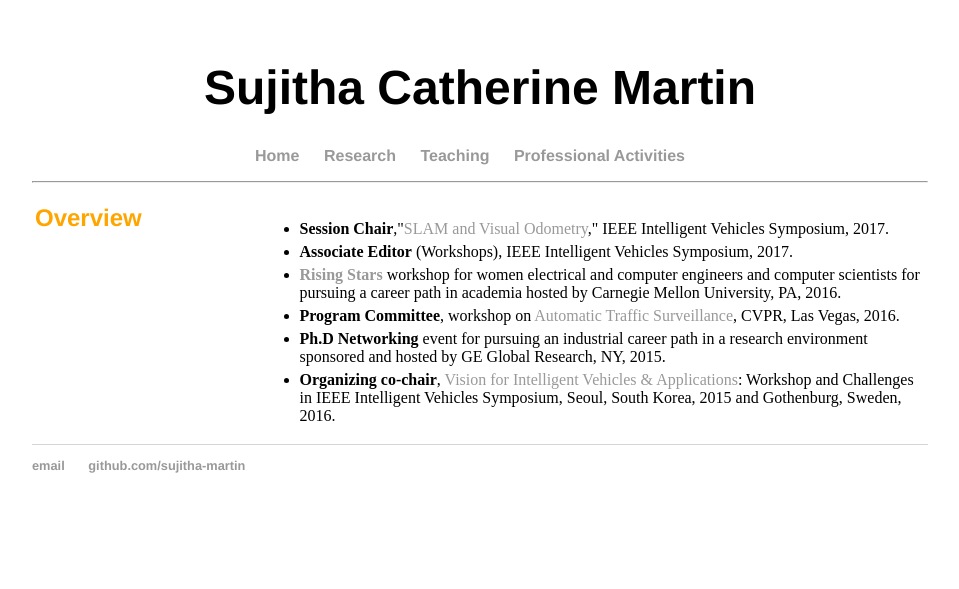
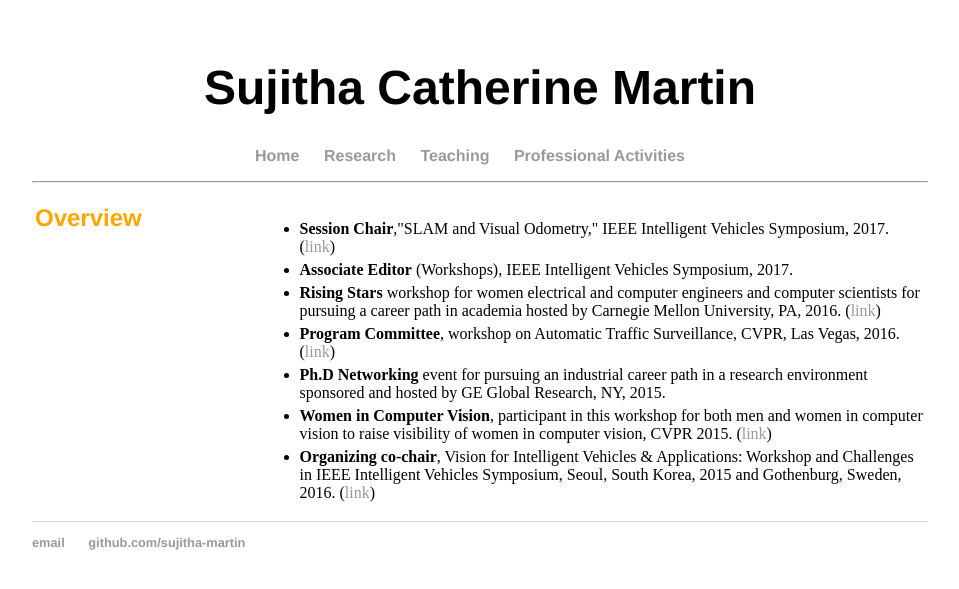
Before and after one commit to sujitha-martin/sujitha-martin.github.io, a Jekyll site: the page built from ProfessionalActivities.html, in a window 1280 px wide. Shown: the top 589 px of the page, without its empty margins (160-1119 px from the left). Built offline with Jekyll 4.4.1, drawn with Linux system fonts in a browser that asks for light colours.

Commit message:
Update ProfessionalActivities.html

```diff
--- a/ProfessionalActivities.html
+++ b/ProfessionalActivities.html
@@ -15,12 +15,13 @@
 	    <td  width="75%">
 	      <div class="paragraph" style="text-align:left;">
 		<ul>
-		  <li class="menu-item"><strong>Session Chair</strong>,"<a href="https://its.papercept.net/conferences/conferences/IV2017/program/IV2017_ContentListWeb_4.html#wedt1">SLAM and Visual Odometry</a>," IEEE Intelligent Vehicles Symposium, 2017.
+		  <li class="menu-item"><strong>Session Chair</strong>,"SLAM and Visual Odometry," IEEE Intelligent Vehicles Symposium, 2017. (<a href="https://its.papercept.net/conferences/conferences/IV2017/program/IV2017_ContentListWeb_4.html#wedt1">link</a>)
 		  <li class="menu-item"><strong>Associate Editor</strong> (Workshops), IEEE Intelligent Vehicles Symposium, 2017.
-		  <li class="menu-item"><strong><a href="https://risingstars.ece.cmu.edu/">Rising Stars</a></strong> workshop for women electrical and computer engineers and computer scientists for pursuing a career path in academia hosted by Carnegie Mellon University, PA, 2016.
-		  <li class="menu-item"><strong>Program Committee</strong>, workshop on <a href="http://www.vap.aau.dk/ats16/">Automatic Traffic Surveillance</a>, CVPR, Las Vegas, 2016.
+		  <li class="menu-item"><strong>Rising Stars</strong> workshop for women electrical and computer engineers and computer scientists for pursuing a career path in academia hosted by Carnegie Mellon University, PA, 2016. (<a href="https://risingstars.ece.cmu.edu/">link</a>)
+		  <li class="menu-item"><strong>Program Committee</strong>, workshop on Automatic Traffic Surveillance, CVPR, Las Vegas, 2016. (<a href="http://www.vap.aau.dk/ats16/">link</a>)
 		  <li class="menu-item"><strong>Ph.D Networking</strong> event for pursuing an industrial career path in a research environment sponsored and hosted by GE Global Research, NY, 2015.
-		  <li class="menu-item"><strong>Organizing co-chair</strong>, <a href="http://cvrr.ucsd.edu/vivachallenge/">Vision for Intelligent Vehicles & Applications</a>: Workshop and Challenges in IEEE Intelligent Vehicles Symposium, Seoul, South Korea, 2015 and Gothenburg, Sweden, 2016.
+		  <li class="menu-item"><strong>Women in Computer Vision</strong>, participant in this workshop for both men and women in computer vision to raise visibility of women in computer vision, CVPR 2015. (<a href ="https://sites.google.com/site/wicv2015/home">link</a>)
+		  <li class="menu-item"><strong>Organizing co-chair</strong>, Vision for Intelligent Vehicles & Applications</a>: Workshop and Challenges in IEEE Intelligent Vehicles Symposium, Seoul, South Korea, 2015 and Gothenburg, Sweden, 2016. (<a href="http://cvrr.ucsd.edu/vivachallenge/">link</a>)
 		      </ul>
         </div>
         </td>
```
